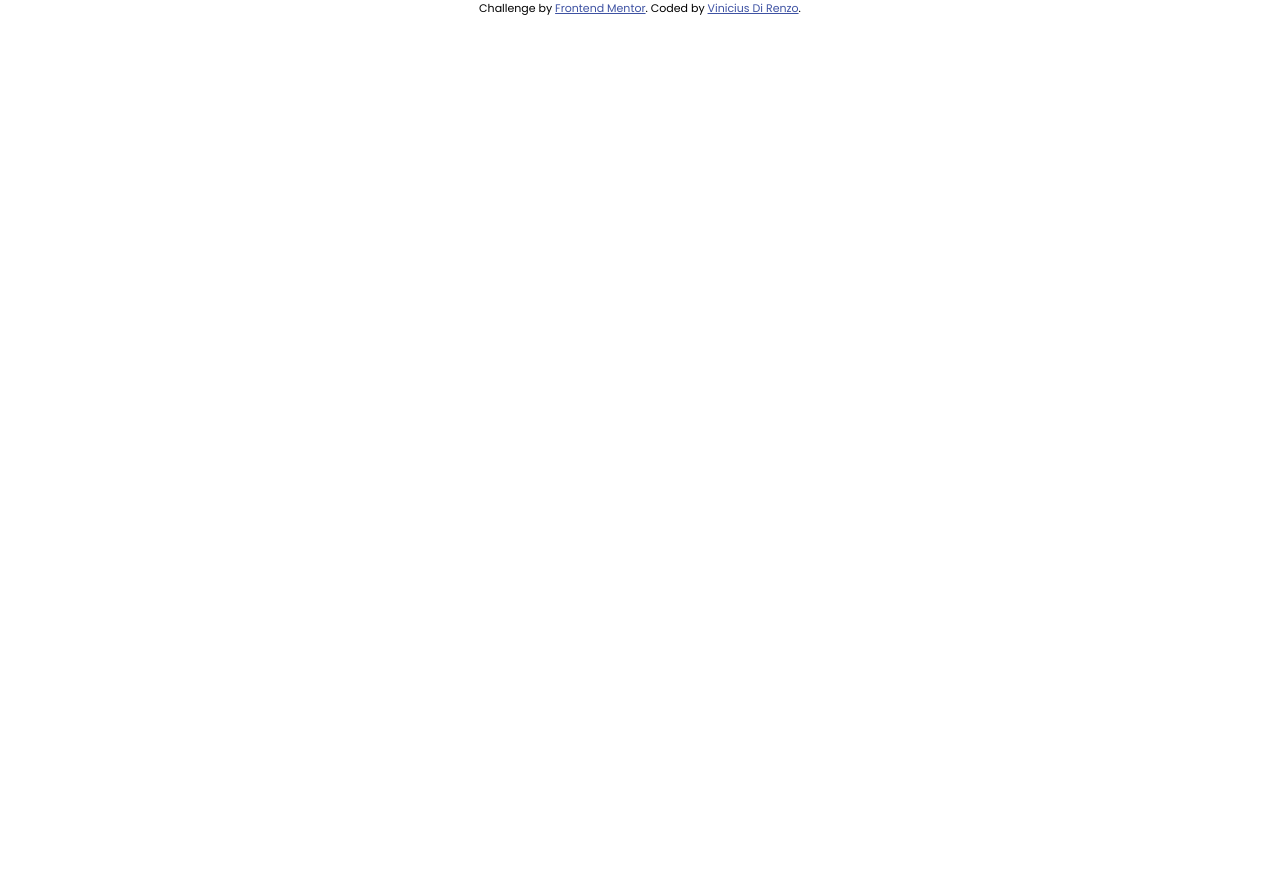
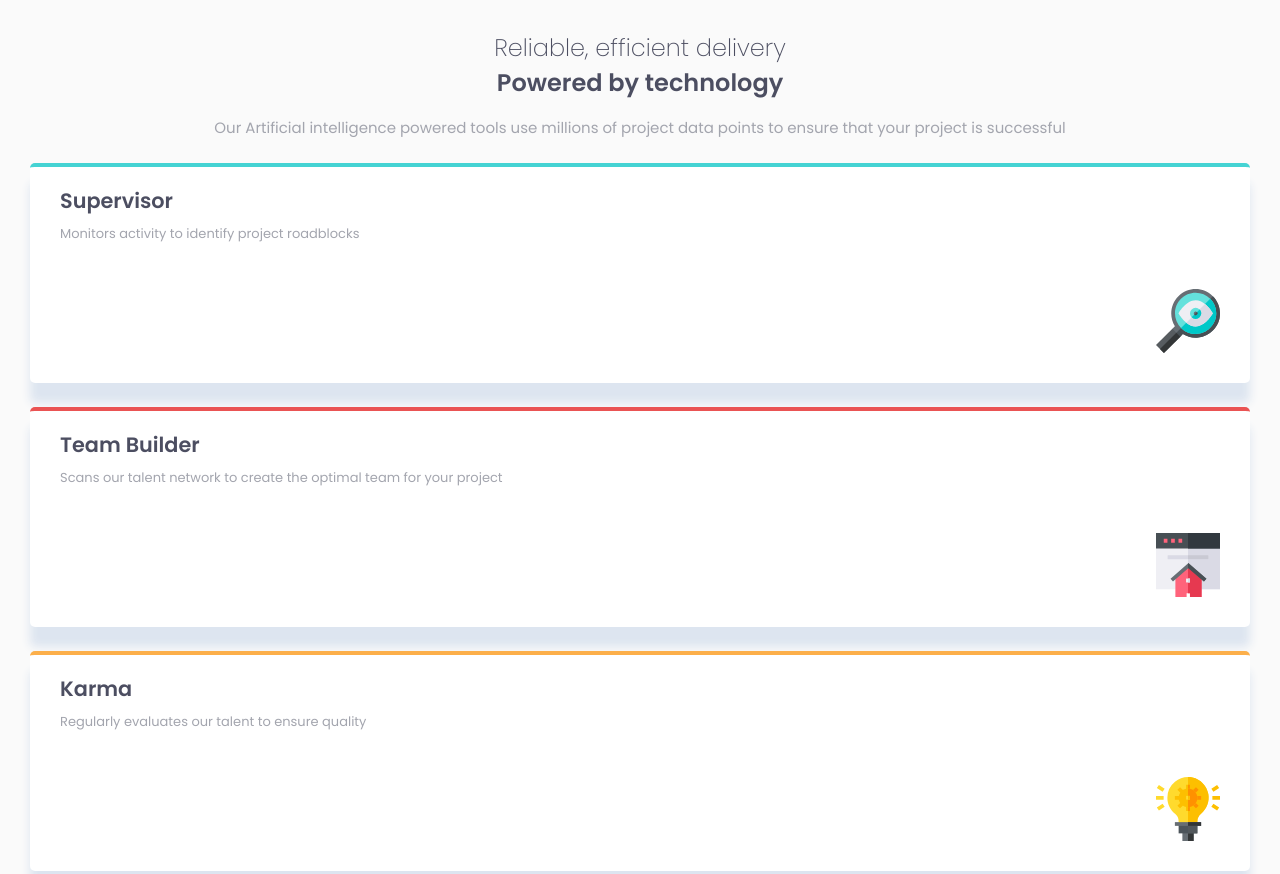
Before and after one commit to DiRenzoV/Four-Card, a plain HTML site: page index.html in a window 1280 px wide. Shown: the top 874 px of the page. Before the commit the page ends 800 px from the top, so only its background shows below. Drawn offline with Linux system fonts and the light colour scheme.

Commit message:
Set structure and base css.

```diff
--- a/CSS/styles.css
+++ b/CSS/styles.css
@@ -16,6 +16,73 @@
 body {
   font-family: "Poppins", sans-serif;
   font-size: 15px;
+  text-align: center;
+  background: var(--very-light-grey);
+  padding: 30px;
+}
+
+h1,
+h2 {
+  color: var(--very-dark-blue);
+}
+
+h1 {
+  font-weight: 200;
+  font-size: 1.5rem;
+}
+
+h2 {
+  font-size: 1.3rem;
+  margin: 0.5rem 0;
+}
+
+span {
+  font-weight: 600;
+  display: block;
+  margin-bottom: 1rem;
+}
+
+p {
+  font-weight: 400;
+  color: var(--greyish-blue);
+}
+
+.card {
+  background: white;
+  color: var(--greyish-blue);
+  text-align: left;
+  font-size: 13px;
+  font-weight: 400;
+  position: relative;
+  width: 100%;
+  height: 220px;
+  box-shadow: 0 20px 10px #dde5f0;
+  border-radius: 5px;
+  margin: 1.5rem auto;
+  padding: 10px 30px;
+  box-sizing: border-box;
+}
+
+.card img {
+  position: absolute;
+  bottom: 30px;
+  right: 30px;
+}
+
+.supervisor {
+  border-top: 4px solid var(--cyan);
+}
+
+.team-builder {
+  border-top: 4px solid var(--red);
+}
+
+.karma {
+  border-top: 4px solid var(--orange);
+}
+
+.calculator {
+  border-top: 4px solid var(--blue);
 }
 
 /* Attribution */
--- a/index.html
+++ b/index.html
@@ -20,6 +20,36 @@
     <title>Frontend Mentor | Four card feature section</title>
   </head>
   <body>
+    <main>
+      <h1>
+        Reliable, efficient delivery
+        <span>Powered by technology</span>
+      </h1>
+      <p>
+        Our Artificial intelligence powered tools use millions of project data
+        points to ensure that your project is successful
+      </p>
+      <div class="card supervisor">
+        <h2>Supervisor</h2>
+        Monitors activity to identify project roadblocks
+        <img src="/images/icon-supervisor.svg" alt="test" />
+      </div>
+      <div class="card team-builder">
+        <h2>Team Builder</h2>
+        Scans our talent network to create the optimal team for your project
+        <img src="/images/icon-team-builder.svg" alt="test" />
+      </div>
+      <div class="card karma">
+        <h2>Karma</h2>
+        Regularly evaluates our talent to ensure quality
+        <img src="/images/icon-karma.svg" alt="test" />
+      </div>
+      <div class="card calculator">
+        <h2>Calculator</h2>
+        Uses date from past projects to provide better delivery estimates
+        <img src="/images/icon-calculator.svg" alt="test" />
+      </div>
+    </main>
     <footer>
       <p class="attribution">
         Challenge by
```
